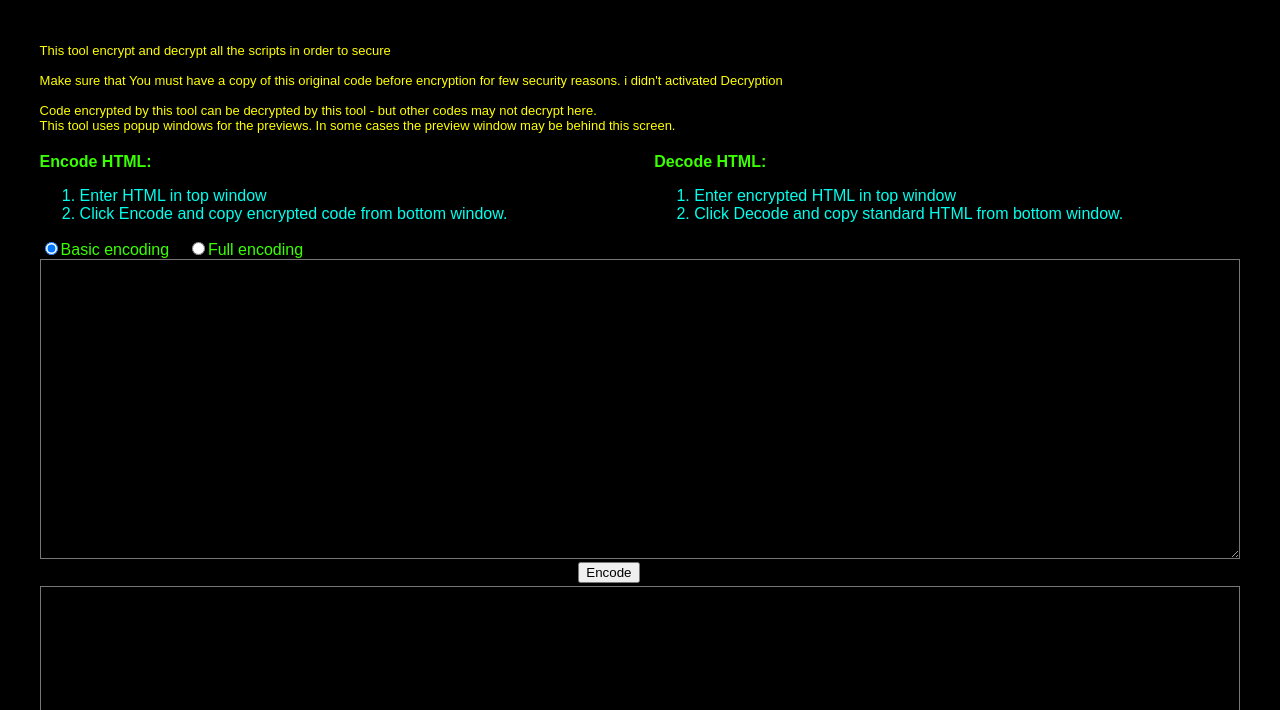
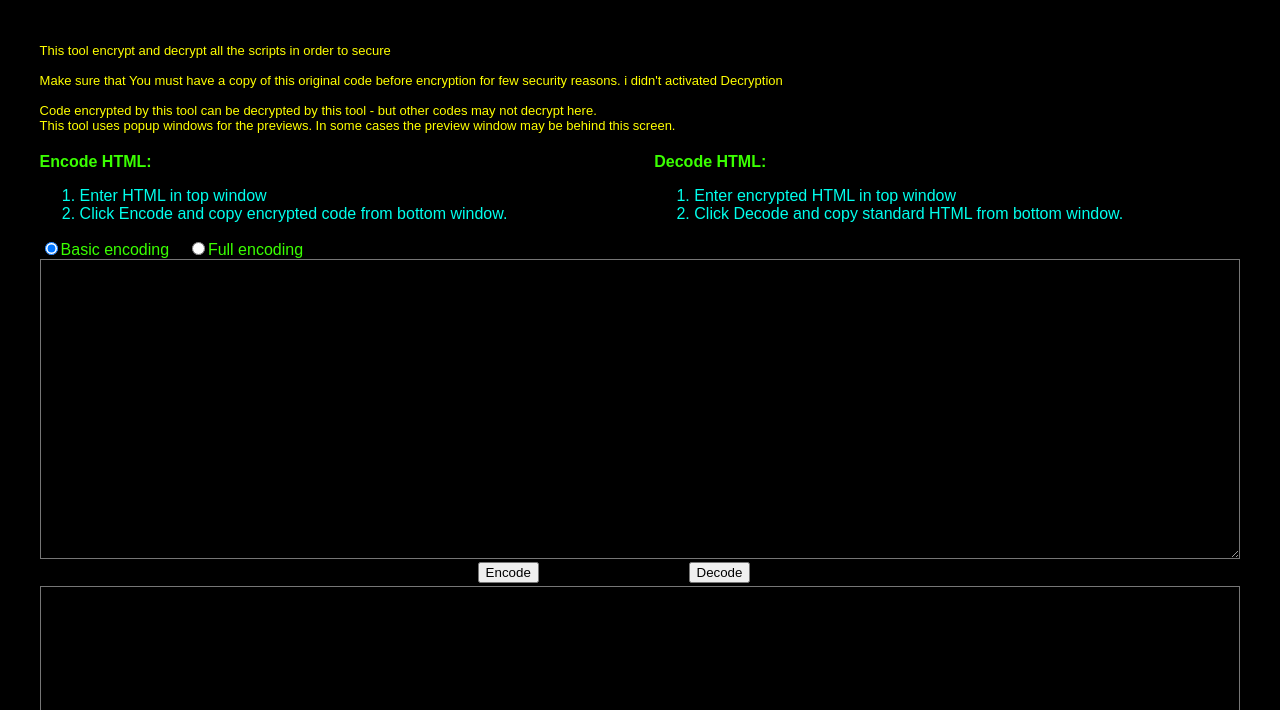
Before and after one commit to Imudaypamu/Encryptor, a plain HTML site: page index.html in a window 1280 px wide. Shown: the part 90-800 px from the top of the page. Drawn offline with Linux system fonts and the light colour scheme.

Commit message:
Update index.html
Decryptor added

```diff
--- a/index.html
+++ b/index.html
@@ -135,7 +135,7 @@ This tool uses popup windows for the previews. In some cases the preview window
 
 <td align="center">&#8593; Original Code</td>
 <td align="center"><input type="button" value="Encode" onclick="Encrypt()"> </td>
-<!--<td align="center"><input type="button" value="Decode" onclick="Decrypt()"></td> -->
+<td align="center"><input type="button" value="Decode" onclick="Decrypt()"></td>
 <td align="center">Converted Code &#8595;</td>
 
 
```
